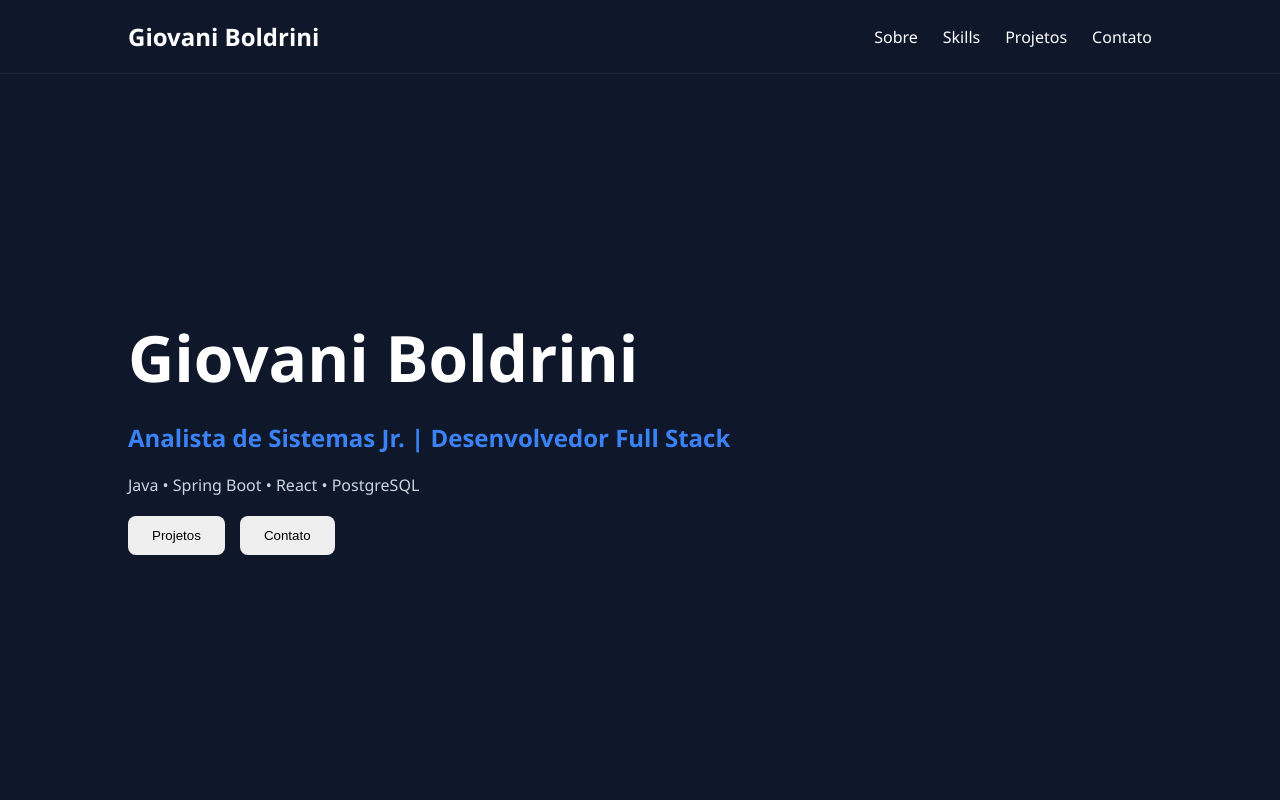
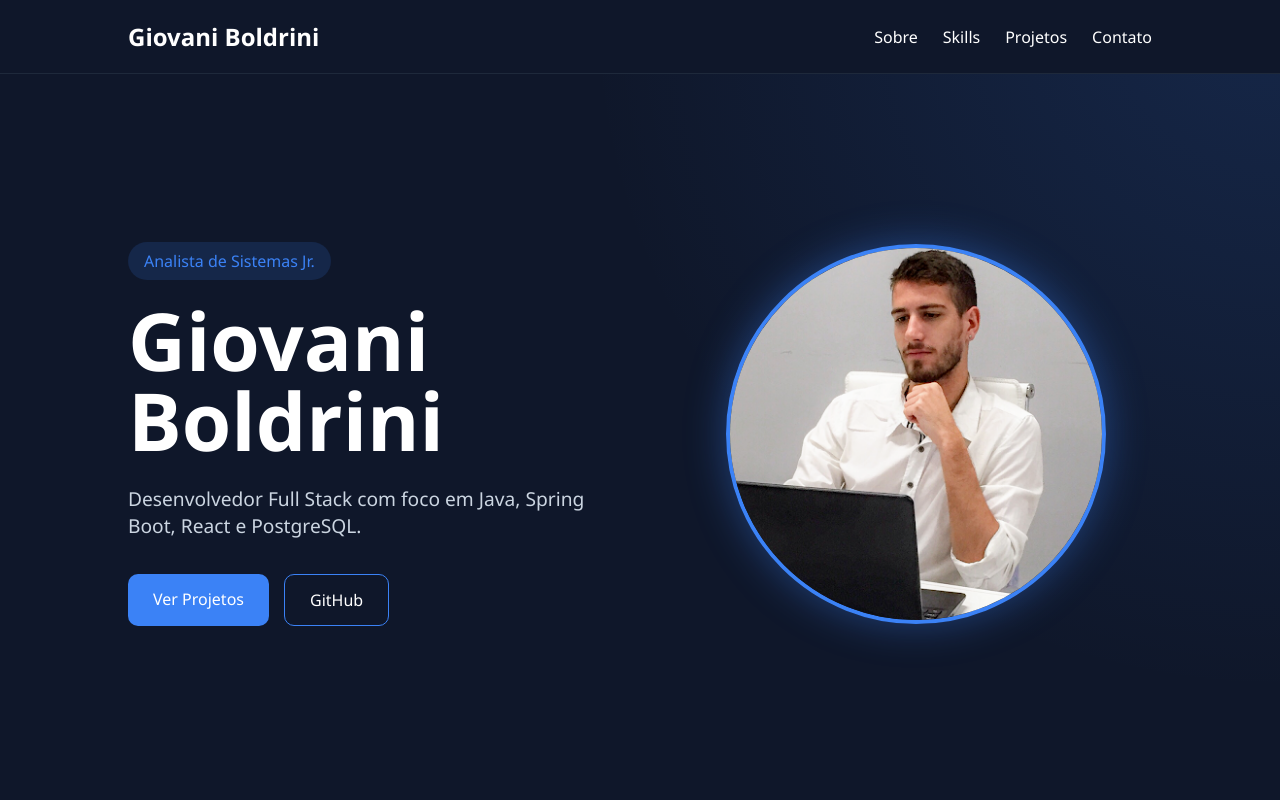
Before and after one commit to Gbcustoias/portfolio, a React (Vite) app: page / in a window 1280 px wide. Shown: the top 800 px of the page. Built offline with nearby package versions, Linux system fonts and the light colour scheme.

Commit message:
feat: implementar hero section profissional

```diff
--- a/src/components/Hero/Hero.css
+++ b/src/components/Hero/Hero.css
@@ -1,42 +1,96 @@
-section {
-  padding: 80px 10%;
-}
-
-h1,
-h2,
-h3 {
-  color: white;
-}
-
-p {
-  color: #cbd5e1;
-}
 .hero {
   min-height: 90vh;
 
   display: flex;
-  flex-direction: column;
-  justify-content: center;
+  justify-content: space-between;
+  align-items: center;
 
-  gap: 20px;
+  padding: 80px 10%;
+
+  gap: 80px;
+}
+
+.hero-content {
+  flex: 1;
+}
+
+.hero-tag {
+  display: inline-block;
+
+  padding: 8px 16px;
+
+  background: rgba(59, 130, 246, 0.15);
+
+  color: #3b82f6;
+
+  border-radius: 999px;
+
+  margin-bottom: 20px;
 }
 
 .hero h1 {
-  font-size: 4rem;
+  font-size: 5rem;
+  line-height: 1;
 }
 
-.hero h2 {
-  color: #3b82f6;
+.hero p {
+  margin-top: 25px;
+
+  font-size: 1.2rem;
+
+  max-width: 600px;
 }
 
 .hero-buttons {
   display: flex;
+
   gap: 15px;
+
+  margin-top: 35px;
 }
 
-.hero button {
-  padding: 12px 24px;
-  border: none;
-  cursor: pointer;
-  border-radius: 8px;
+.btn-primary,
+.btn-secondary {
+  padding: 14px 25px;
+
+  border-radius: 10px;
+
+  text-decoration: none;
+
+  transition: 0.3s;
 }
+
+.btn-primary {
+  background: #3b82f6;
+  color: white;
+}
+
+.btn-secondary {
+  border: 1px solid #3b82f6;
+  color: white;
+}
+
+.btn-primary:hover,
+.btn-secondary:hover {
+  transform: translateY(-3px);
+}
+
+.hero-image {
+  flex: 1;
+
+  display: flex;
+  justify-content: center;
+}
+
+.hero-image img {
+  width: 380px;
+  height: 380px;
+
+  object-fit: cover;
+
+  border-radius: 50%;
+
+  border: 4px solid #3b82f6;
+
+  box-shadow: 0 0 40px rgba(59, 130, 246, 0.4);
+}
--- a/src/components/Hero/Hero.jsx
+++ b/src/components/Hero/Hero.jsx
@@ -1,21 +1,43 @@
 import "./Hero.css";
+import profile from "../../assets/profile.png";
 
 function Hero() {
   return (
     <section className="hero">
-      <h1>Giovani Boldrini</h1>
+      <div className="hero-content">
+        <span className="hero-tag">
+          Analista de Sistemas Jr.
+        </span>
 
-      <h2>
-        Analista de Sistemas Jr. | Desenvolvedor Full Stack
-      </h2>
+        <h1>
+          Giovani
+          <br />
+          Boldrini
+        </h1>
 
-      <p>
-        Java • Spring Boot • React • PostgreSQL
-      </p>
+        <p>
+          Desenvolvedor Full Stack com foco em Java,
+          Spring Boot, React e PostgreSQL.
+        </p>
 
-      <div className="hero-buttons">
-        <button>Projetos</button>
-        <button>Contato</button>
+        <div className="hero-buttons">
+          <a href="#projects" className="btn-primary">
+            Ver Projetos
+          </a>
+
+          <a
+            href="https://github.com/Gbcustoias"
+            target="_blank"
+            rel="noreferrer"
+            className="btn-secondary"
+          >
+            GitHub
+          </a>
+        </div>
+      </div>
+
+      <div className="hero-image">
+        <img src={profile} alt="Giovani Boldrini" />
       </div>
     </section>
   );
--- a/src/index.css
+++ b/src/index.css
@@ -3,12 +3,8 @@
   --bg-secondary: #1e293b;
 
   --primary: #3b82f6;
-  --secondary: #8b5cf6;
 
   --text: #ffffff;
-  --text-muted: #cbd5e1;
-
-  --container: 1200px;
 }
 
 * {
@@ -22,24 +18,15 @@ html {
 }
 
 body {
-  background: var(--bg-primary);
-  color: var(--text);
   font-family: "Segoe UI", sans-serif;
+
+  background:
+    radial-gradient(
+      circle at top right,
+      rgba(59, 130, 246, 0.15),
+      transparent 30%
+    ),
+    #0f172a;
+
+  color: white;
 }
-
-section {
-  padding: 100px 20px;
-}
-
-.container {
-  max-width: var(--container);
-  margin: auto;
-}
-
-a {
-  text-decoration: none;
-}
-
-ul {
-  list-style: none;
-}
```
Also changed, not shown: src/assets/profile.png (added).
